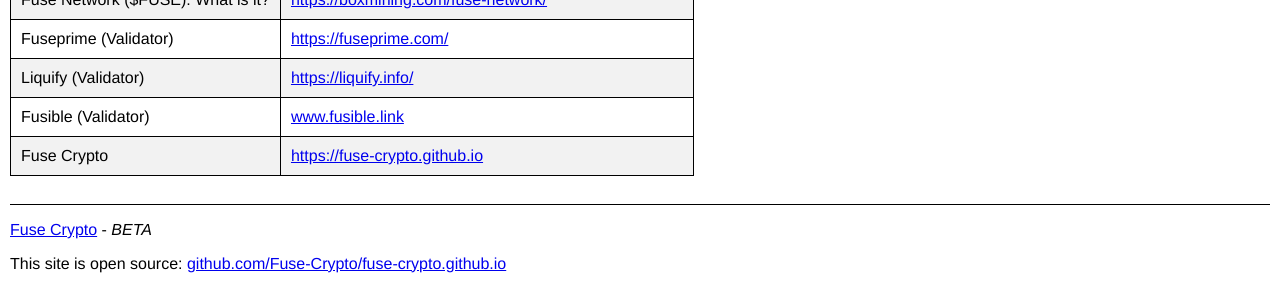
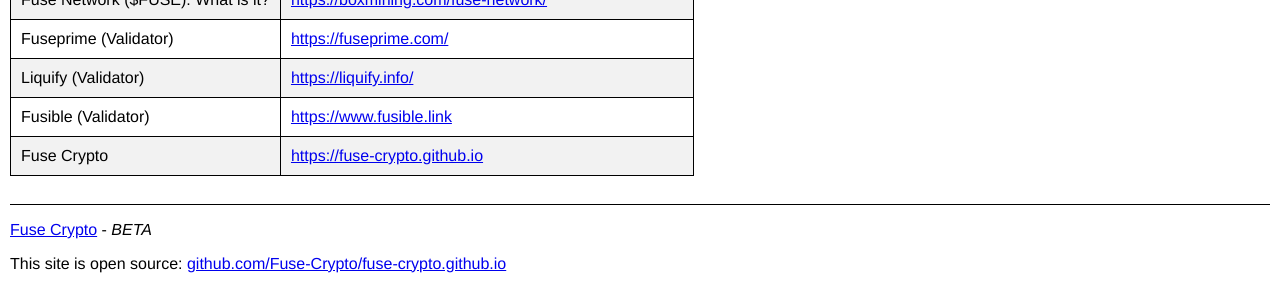
Before and after one commit to Fuse-Crypto/fuse-crypto.github.io, a Jekyll site: the page built from websites/index.md, in a window 1280 px wide. Shown: the part 592-892 px from the top of the page. Built offline with Jekyll 4.4.1, drawn with Linux system fonts in a browser that asks for light colours; some of the changed lines change nothing that is shown.

Commit message:
Update websites.yml

```diff
--- a/_data/websites.yml
+++ b/_data/websites.yml
@@ -39,7 +39,7 @@
   url: https://liquify.info/
 
 - name: Fusible (Validator)
-  url: www.fusible.link
+  url: https://www.fusible.link
 
 - name: Fuse Crypto
   url: https://fuse-crypto.github.io
```
